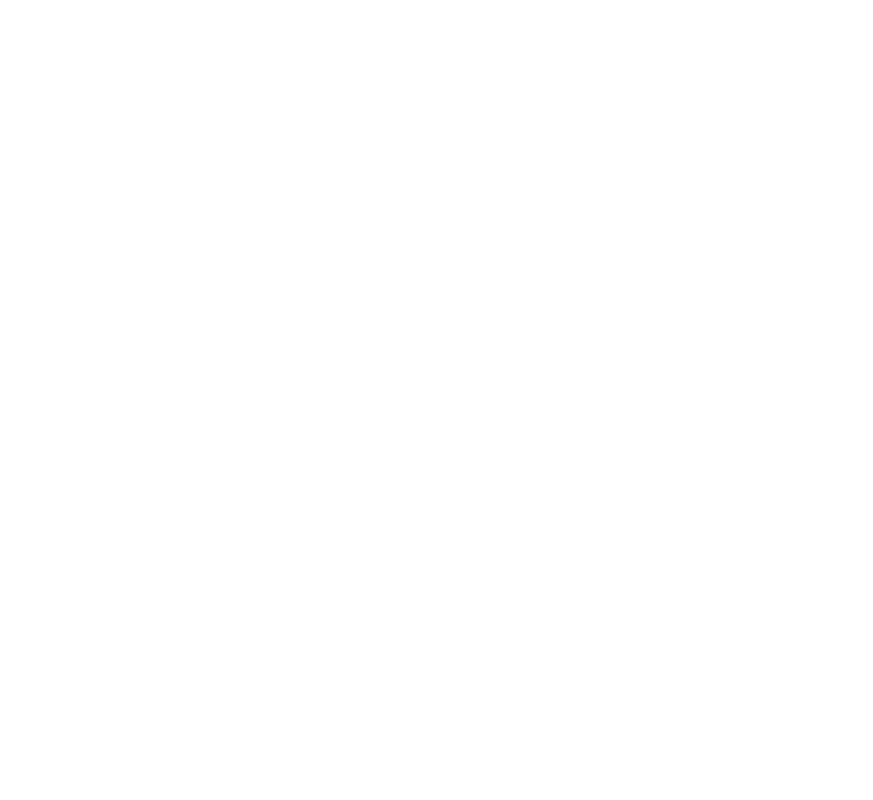
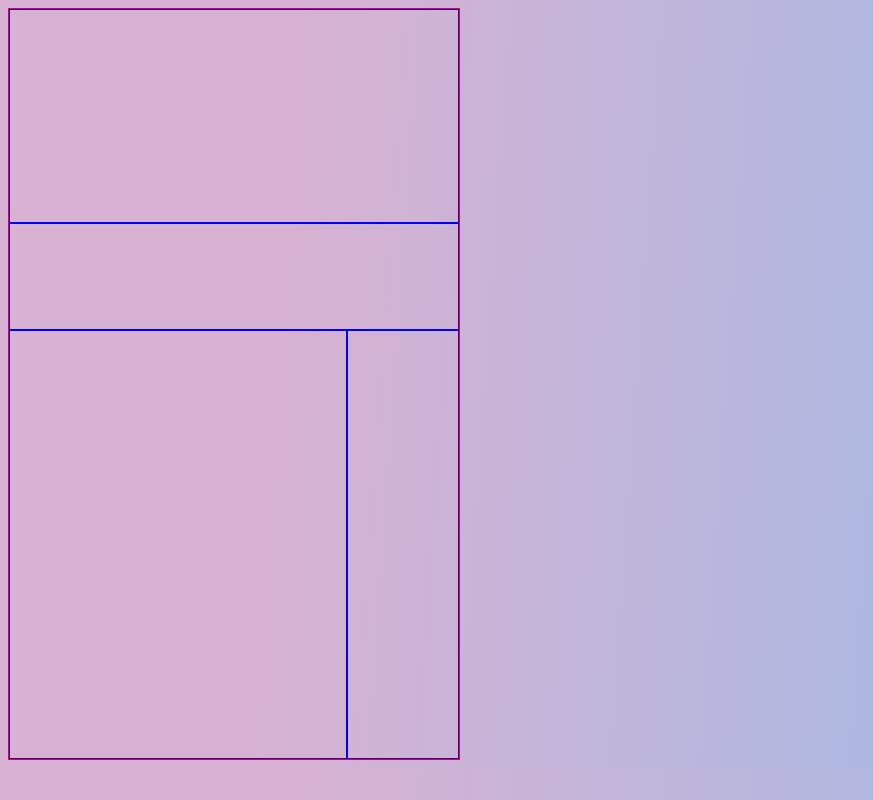
Before and after one commit to NathanB98/JavascriptCalculator, a plain HTML site: page src/index.html in a window 1280 px wide. Shown: the whole page, without its empty margins (0-873 px from the left). Drawn offline with Linux system fonts and the light colour scheme.

Commit message:
Calculator initial grid layout implemented.

```diff
--- a/src/index.html
+++ b/src/index.html
@@ -3,11 +3,19 @@
 <head>
     <meta charset="UTF-8">
     <meta name="viewport" content="width=device-width, initial-scale=1.0">
-    <link rel="stylesheet" href="../src/styles.css">
+    <link rel="preconnect" href="https://fonts.googleapis.com">
+    <link rel="preconnect" href="https://fonts.gstatic.com" crossorigin>
+    <link href="https://fonts.googleapis.com/css2?family=Roboto:wght@300&display=swap" rel="stylesheet">
+    <link rel="stylesheet" href="styles.css">
     <script src="../src/script.js" defer></script>
     <title>Javascript Calculator</title>
 </head>
 <body>
-
+    <div class="calc-container">
+        <div class="calc-display"></div>
+        <div class="calc-btn btn-top"></div>
+        <div class="calc-btn btn-bottom"></div>
+        <div class="calc-btn btn-right"></div>
+    </div>
 </body>
 </html>
--- a/src/styles.css
+++ b/src/styles.css
@@ -0,0 +1,38 @@
+body {
+    font-family: 'Roboto', sans-serif;
+    background: rgb(215,178,210);
+    background: linear-gradient(94deg, rgba(215,178,210,1) 23%, rgba(193,181,218,1) 48%, rgba(169,184,226,1) 75%);
+}
+
+.calc-container {
+    border: solid 1px red;
+    height: 750px;
+    width: 450px;
+
+    display: grid;
+    grid-template-columns: repeat(1, 3fr) repeat(1, 1fr);
+    grid-template-rows: repeat(7, 1fr);
+    justify-content: center;
+}
+
+.calc-display {
+    grid-area: 1/1/3/3;
+}
+
+.btn-top {
+    grid-area: 3/1/4/3;
+}
+
+.btn-bottom {
+    grid-area: 4/1/8/2;
+}
+
+.btn-right {
+    grid-area: 4/2/8/3;
+}
+
+.calc-btn,
+.calc-display {
+    /*Outline for testing only*/
+    border: solid 1px blue;
+}
```
